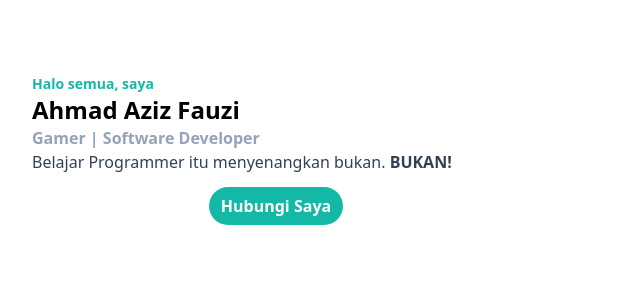
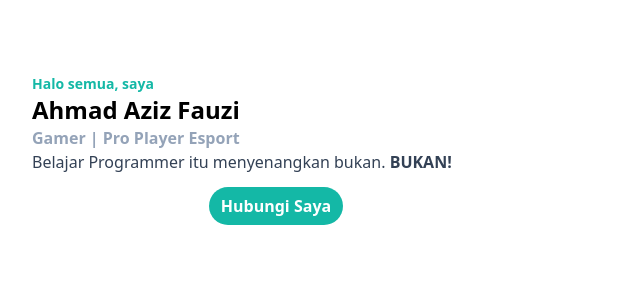
Before and after one commit to Raturu0/Portofolio_with_tailwind, a plain HTML site: page index.html in a window 1280 px wide. Shown: the part 134-430 px from the top of the page, 120-760 px from the left. Drawn offline with Linux system fonts and the light colour scheme.

Commit message:
changes job

```diff
--- a/index.html
+++ b/index.html
@@ -14,7 +14,7 @@
         <div class="pt-5 pl-3  md:pl-14 md:pt-36">
           <h3 class="font-bold text-primary text-sm">Halo semua, saya</h3>
           <h1 class="font-bold text-black text-2xl">Ahmad Aziz Fauzi</h1>
-          <h2 class="text-slate-400 font-bold">Gamer | Software Developer</h2>
+          <h2 class="text-slate-400 font-bold">Gamer | Pro Player Esport</h2>
           <p class="text-slate-700 mb-5">
             Belajar Programmer itu menyenangkan bukan.
             <span class="font-bold">BUKAN!</span>
```
